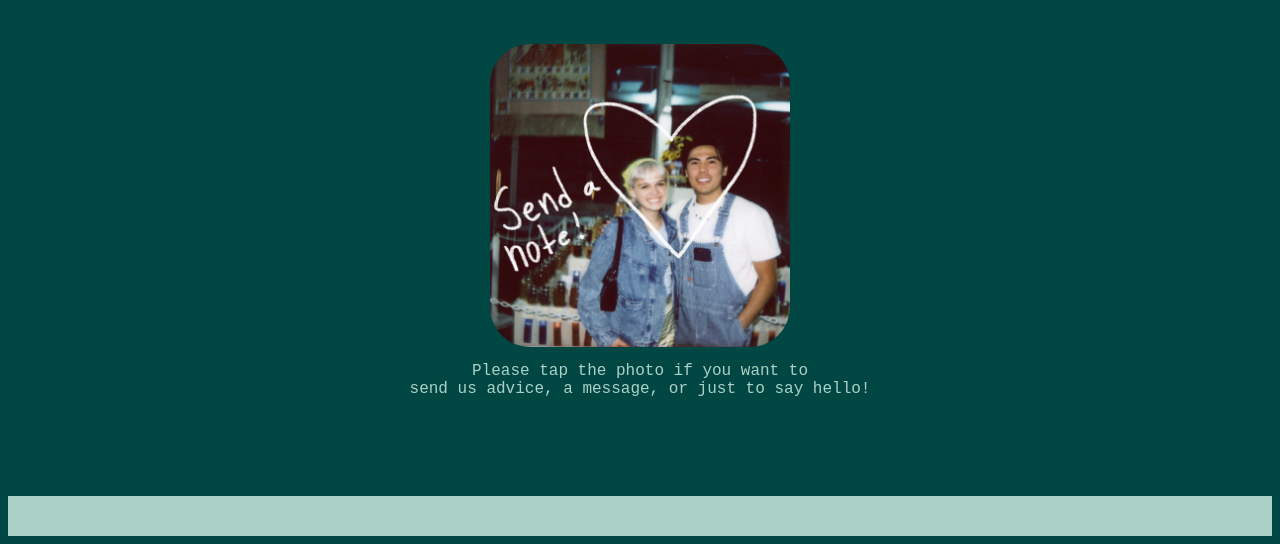
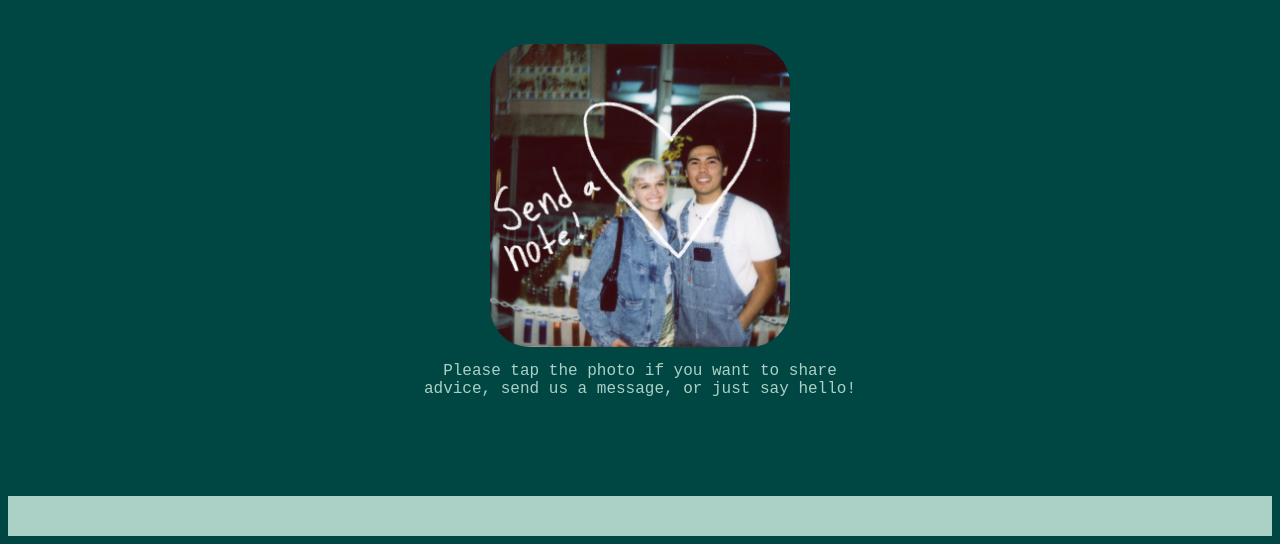
Before and after one commit to alexandermaat99/alexanderandabigailmaat, a plain HTML site: page index.html in a window 1280 px wide. Shown: the part 2173-2717 px from the top of the page. Drawn offline with nearby package versions, Linux system fonts and the light colour scheme.

Commit message:
lastTouch

```diff
--- a/index.html
+++ b/index.html
@@ -110,8 +110,8 @@
           src="content/pic3.jpg"
           alt="photo of us on our 2nd date, goes to our email"
       /></a>
-      <p class="sign">Please tap the photo if you want to</p>
-      <p class="sign">send us advice, a message, or just to say hello!</p>
+      <p class="sign">Please tap the photo if you want to share</p>
+      <p class="sign">advice, send us a message, or just say hello!</p>
     </section>
 
     <section id="footerSection">
```
